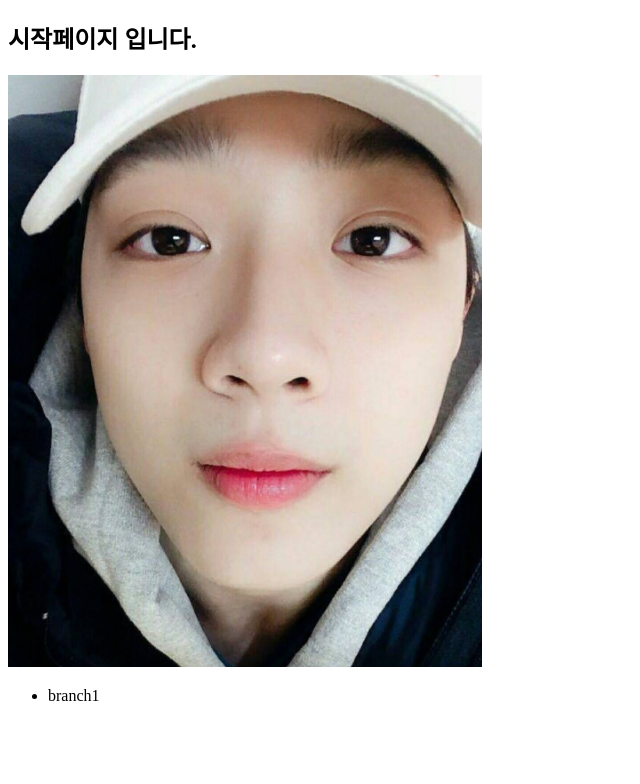
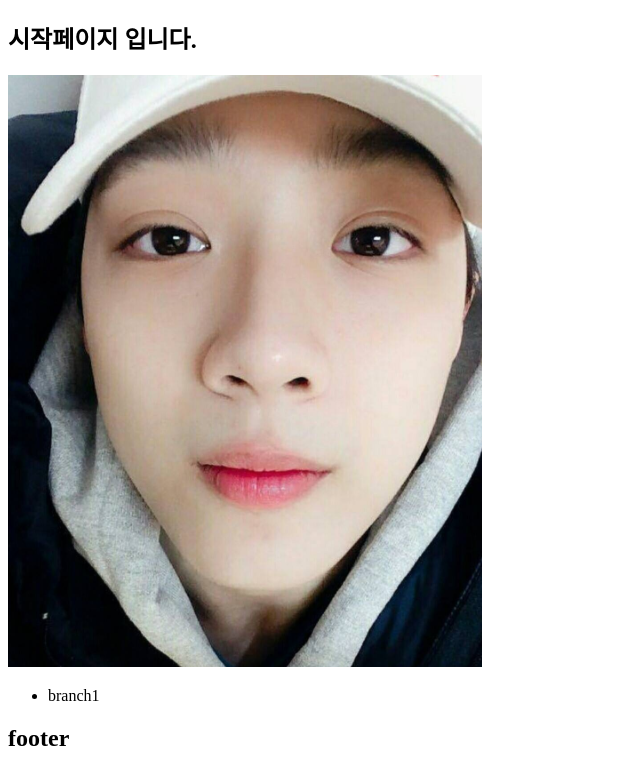
Before and after one commit to gounjeong/gitTest, a plain HTML site: page index.html in a window 1280 px wide. Shown: the whole page, without its empty margins (0-640 px from the left). Drawn offline with Linux system fonts and the light colour scheme.

Commit message:
footer정의한

```diff
--- a/index.html
+++ b/index.html
@@ -19,5 +19,8 @@
         <li>branch1</li>
     </ul>
 
+    <footer>
+        <h2>footer</h2>
+    </footer>
 </body>
 </html>
```
